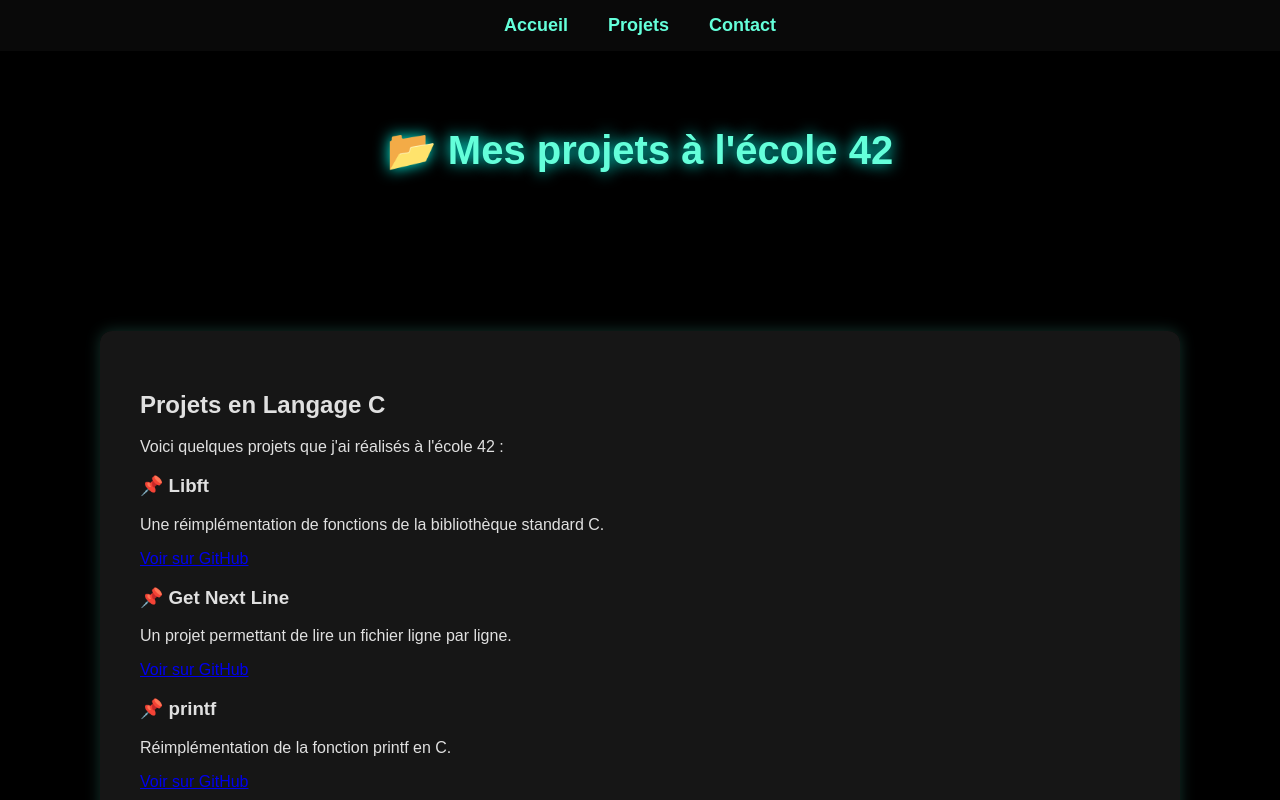
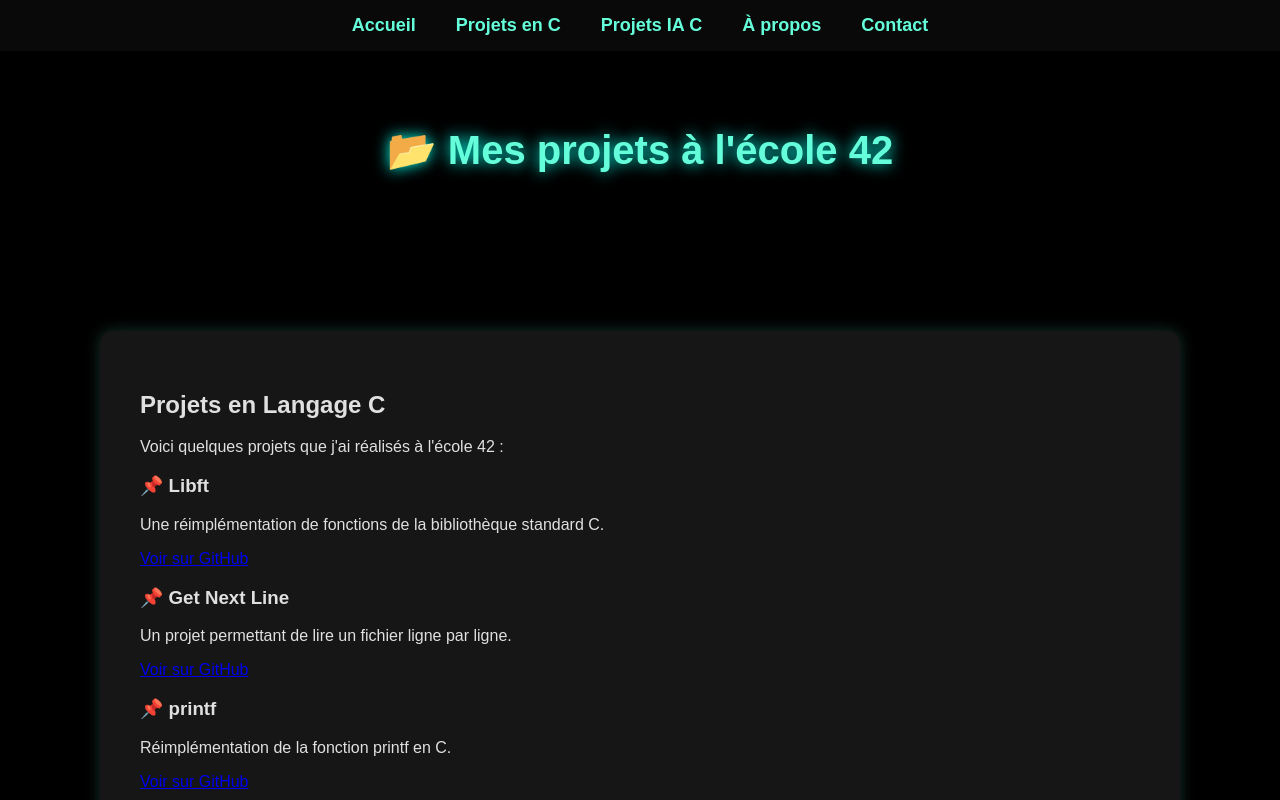
Before and after one commit to maori60/my_portfolio, a plain HTML site: page projects.html in a window 1280 px wide. Shown: the top 800 px of the page. Drawn offline with Linux system fonts and the light colour scheme.

Commit message:
general refresh

```diff
--- a/projects.html
+++ b/projects.html
@@ -11,8 +11,10 @@
         <nav>
             <ul>
                 <li><a href="index.html">Accueil</a></li>
-                <li><a href="projects.html">Projets</a></li>
-                <li><a href="contact.html">Contact</a></li>
+                <li><a href="projects.html" id="nav-projects">Projets en C</a></li>
+                <li><a href="projects_ia.html" id="nav-projects_ia">Projets IA C</a></li>
+                <li><a href="#about" id="nav-about">À propos</a></li>
+                <li><a href="#contact" id="nav-contact">Contact</a></li>
             </ul>
         </nav>
         <h1>📂 Mes projets à l'école 42</h1>
```
Also changed, not shown: index.html (+1 -1 lines), projects_ia.html (+4 -2 lines).
